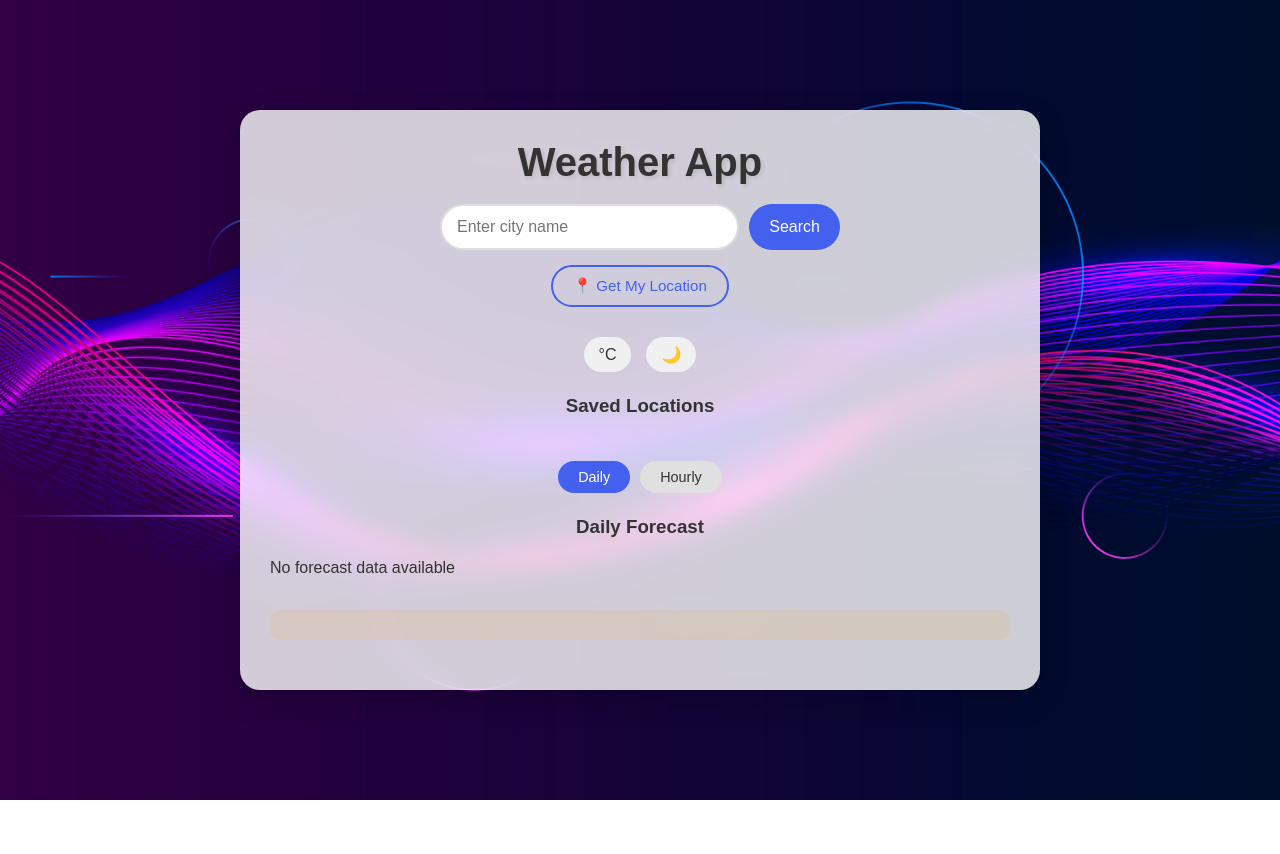
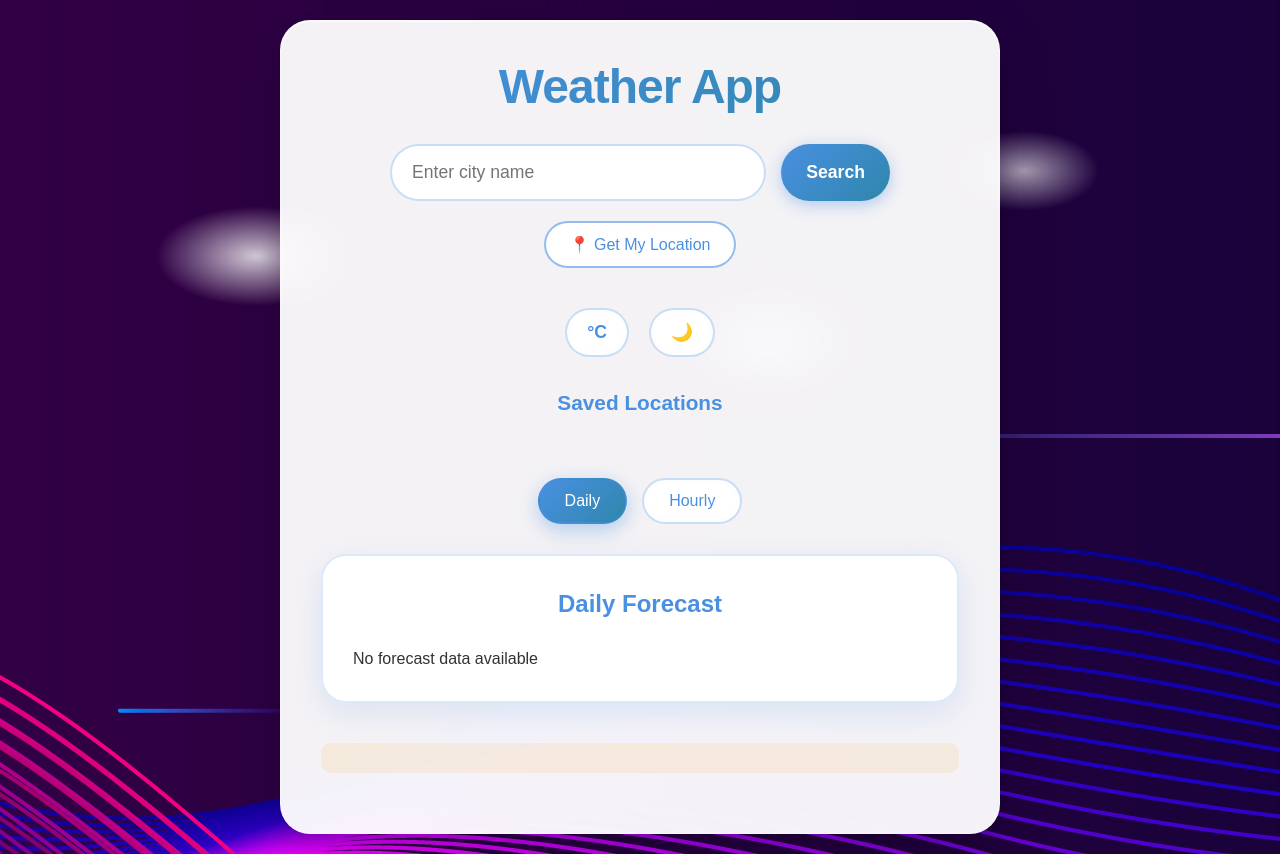
Before and after one commit to Andile45/React-Weather-App, a React (Vite) app: page / in a window 1280 px wide. Before the commit the page ends 800 px from the top, so only its background shows below. Built offline with nearby package versions, Linux system fonts and the light colour scheme.

Commit message:
i changed the whole styling of the application

```diff
--- a/src/App.css
+++ b/src/App.css
@@ -13,12 +13,12 @@ body {
 }
 
 body.light {
-  background-color: #f5f5f5;
+  background: linear-gradient(to bottom, #4A90E2 0%, #87CEEB 50%, #98FB98 100%);
   color: #333;
 }
 
 body.dark {
-  background-color: #222;
+  background: linear-gradient(to bottom, #1e3c72 0%, #2a5298 50%, #2d5016 100%);
   color: #f5f5f5;
 }
 
@@ -30,99 +30,138 @@ body.dark {
 .app {
   width: 100%;
   min-height: 100vh;
-  background-size: cover;
-  background-position: center;
-  background-repeat: no-repeat;
+  background: linear-gradient(to bottom, #4A90E2 0%, #87CEEB 50%, #98FB98 100%);
   display: flex;
   justify-content: center;
   align-items: center;
   padding: 20px;
+  position: relative;
 }
 
 .app.light {
-  background-color: rgba(255, 255, 255, 0.7);
+  background: linear-gradient(to bottom, #4A90E2 0%, #87CEEB 50%, #98FB98 100%);
 }
 
 .app.dark {
-  background-color: rgba(0, 0, 0, 0.7);
+  background: linear-gradient(to bottom, #1e3c72 0%, #2a5298 50%, #2d5016 100%);
+}
+
+/* Add floating clouds effect */
+.app::before {
+  content: '';
+  position: absolute;
+  top: 0;
+  left: 0;
+  right: 0;
+  bottom: 0;
+  background-image:
+    radial-gradient(ellipse 200px 100px at 20% 30%, rgba(255, 255, 255, 0.8) 0%, transparent 50%),
+    radial-gradient(ellipse 150px 80px at 80% 20%, rgba(255, 255, 255, 0.6) 0%, transparent 50%),
+    radial-gradient(ellipse 180px 90px at 60% 40%, rgba(255, 255, 255, 0.7) 0%, transparent 50%);
+  pointer-events: none;
+  z-index: 0;
 }
 
 .container {
   width: 100%;
-  max-width: 800px;
-  background-color: rgba(255, 255, 255, 0.8);
-  border-radius: 20px;
-  padding: 30px;
-  box-shadow: 0 10px 30px rgba(0, 0, 0, 0.2);
-  backdrop-filter: blur(10px);
+  max-width: 720px;
+  background: rgba(255, 255, 255, 0.95);
+  border-radius: 30px;
+  padding: 40px;
+  box-shadow:
+    0 20px 60px rgba(0, 0, 0, 0.15),
+    0 8px 25px rgba(0, 0, 0, 0.1),
+    inset 0 1px 0 rgba(255, 255, 255, 0.8);
+  backdrop-filter: blur(20px);
+  border: 1px solid rgba(255, 255, 255, 0.3);
   transition: all 0.3s ease;
+  position: relative;
+  z-index: 1;
 }
 
 .dark .container {
-  background-color: rgba(40, 40, 40, 0.8);
+  background: rgba(30, 40, 60, 0.9);
   color: #f5f5f5;
+  border: 1px solid rgba(255, 255, 255, 0.1);
 }
 
 .app-title {
-  font-size: 2.5rem;
-  margin-bottom: 20px;
+  font-size: 3rem;
+  margin-bottom: 30px;
   text-align: center;
-  color: #333;
-  text-shadow: 2px 2px 4px rgba(0, 0, 0, 0.1);
+  background: linear-gradient(135deg, #4A90E2, #2E86AB);
+  -webkit-background-clip: text;
+  -webkit-text-fill-color: transparent;
+  background-clip: text;
+  font-weight: 700;
+  text-shadow: none;
+  letter-spacing: -1px;
 }
 
 .dark .app-title {
-  color: #f5f5f5;
+  background: linear-gradient(135deg, #87CEEB, #98FB98);
+  -webkit-background-clip: text;
+  -webkit-text-fill-color: transparent;
+  background-clip: text;
 }
 
 /* Search Container */
 .search-container {
   display: flex;
   flex-direction: column;
-  gap: 15px;
-  margin-bottom: 30px;
+  gap: 20px;
+  margin-bottom: 40px;
   align-items: center;
 }
 
 .search-container form {
   display: flex;
-  gap: 10px;
+  gap: 15px;
   width: 100%;
-  max-width: 400px;
+  max-width: 500px;
 }
 
 .search-input {
   flex: 1;
-  padding: 12px 15px;
-  border: 2px solid #ddd;
-  border-radius: 25px;
-  font-size: 1rem;
+  padding: 16px 20px;
+  border: 2px solid rgba(74, 144, 226, 0.3);
+  border-radius: 30px;
+  font-size: 1.1rem;
   outline: none;
-  transition: border-color 0.3s ease;
+  transition: all 0.3s ease;
+  background: rgba(255, 255, 255, 0.9);
+  backdrop-filter: blur(10px);
 }
 
 .search-input:focus {
-  border-color: #4361ee;
+  border-color: #4A90E2;
+  box-shadow: 0 0 20px rgba(74, 144, 226, 0.3);
+  transform: translateY(-2px);
 }
 
 .search-button {
-  padding: 12px 20px;
+  padding: 16px 25px;
   border: none;
-  border-radius: 25px;
-  background-color: #4361ee;
+  border-radius: 30px;
+  background: linear-gradient(135deg, #4A90E2, #2E86AB);
   color: white;
-  font-size: 1rem;
+  font-size: 1.1rem;
+  font-weight: 600;
   cursor: pointer;
-  transition: background-color 0.3s ease;
+  transition: all 0.3s ease;
+  box-shadow: 0 4px 15px rgba(74, 144, 226, 0.4);
 }
 
 .search-button:hover {
-  background-color: #3651d4;
+  transform: translateY(-2px);
+  box-shadow: 0 8px 25px rgba(74, 144, 226, 0.5);
 }
 
 .search-button:disabled {
-  background-color: #ccc;
+  background: #ccc;
   cursor: not-allowed;
+  transform: none;
+  box-shadow: none;
 }
 
 /* Location Controls */
@@ -133,23 +172,28 @@ body.dark {
 }
 
 .location-controls .location-button {
-  padding: 10px 20px;
-  border: 2px solid #4361ee;
-  border-radius: 25px;
-  background-color: transparent;
-  color: #4361ee;
-  font-size: 0.95rem;
+  padding: 12px 24px;
+  border: 2px solid rgba(74, 144, 226, 0.6);
+  border-radius: 30px;
+  background: rgba(255, 255, 255, 0.8);
+  color: #4A90E2;
+  font-size: 1rem;
+  font-weight: 500;
   cursor: pointer;
   transition: all 0.3s ease;
   display: flex;
   align-items: center;
   gap: 8px;
+  backdrop-filter: blur(10px);
 }
 
 .location-controls .location-button:hover {
-  background-color: #4361ee;
+  background: linear-gradient(135deg, #4A90E2, #2E86AB);
   color: white;
+  transform: translateY(-2px);
+  box-shadow: 0 8px 20px rgba(74, 144, 226, 0.4);
 }
+
 
 .location-controls .location-button:disabled {
   border-color: #ccc;
@@ -171,86 +215,122 @@ body.dark {
 .settings {
   display: flex;
   justify-content: center;
-  gap: 15px;
-  margin-bottom: 20px;
+  gap: 20px;
+  margin-bottom: 30px;
 }
 
 .settings-button {
-  padding: 8px 15px;
-  border: none;
-  border-radius: 20px;
-  background-color: #f0f0f0;
-  color: #333;
-  font-size: 1rem;
+  padding: 12px 20px;
+  border: 2px solid rgba(74, 144, 226, 0.3);
+  border-radius: 25px;
+  background: rgba(255, 255, 255, 0.8);
+  color: #4A90E2;
+  font-size: 1.1rem;
+  font-weight: 600;
   cursor: pointer;
   transition: all 0.3s ease;
+  backdrop-filter: blur(10px);
 }
 
 .dark .settings-button {
-  background-color: #555;
-  color: #f5f5f5;
+  background: rgba(30, 40, 60, 0.8);
+  color: #87CEEB;
+  border-color: rgba(135, 206, 235, 0.3);
 }
 
 .settings-button:hover {
-  background-color: #4361ee;
+  background: linear-gradient(135deg, #4A90E2, #2E86AB);
   color: white;
+  transform: translateY(-2px);
+  box-shadow: 0 8px 20px rgba(74, 144, 226, 0.4);
 }
 
 /* Saved Locations */
 .saved-locations {
-  margin-bottom: 30px;
+  margin-bottom: 40px;
 }
 
 .saved-locations h3 {
-  margin-bottom: 10px;
+  margin-bottom: 20px;
   text-align: center;
+  color: #4A90E2;
+  font-size: 1.3rem;
+  font-weight: 600;
+}
+
+.dark .saved-locations h3 {
+  color: #87CEEB;
 }
 
 .location-list {
   display: flex;
   flex-wrap: wrap;
-  gap: 10px;
+  gap: 12px;
   justify-content: center;
 }
 
 .location-button {
-  padding: 8px 15px;
-  border: none;
-  border-radius: 20px;
-  background-color: #e0e0e0;
-  color: #333;
-  font-size: 0.9rem;
+  padding: 10px 18px;
+  border: 2px solid rgba(74, 144, 226, 0.3);
+  border-radius: 25px;
+  background: rgba(255, 255, 255, 0.8);
+  color: #4A90E2;
+  font-size: 0.95rem;
+  font-weight: 500;
   cursor: pointer;
   transition: all 0.3s ease;
+  backdrop-filter: blur(10px);
 }
 
 .dark .location-button {
-  background-color: #444;
-  color: #f5f5f5;
+  background: rgba(30, 40, 60, 0.8);
+  color: #87CEEB;
+  border-color: rgba(135, 206, 235, 0.3);
 }
 
 .location-button:hover {
-  background-color: #4361ee;
+  background: linear-gradient(135deg, #4A90E2, #2E86AB);
   color: white;
+  transform: translateY(-2px);
+  box-shadow: 0 6px 15px rgba(74, 144, 226, 0.3);
 }
 
 /* View Mode */
 .view-mode {
   display: flex;
   justify-content: center;
-  gap: 10px;
-  margin-bottom: 20px;
+  gap: 15px;
+  margin-bottom: 30px;
 }
 
 .view-button {
-  padding: 8px 20px;
-  border: none;
-  border-radius: 20px;
-  background-color: #e0e0e0;
-  color: #333;
-  font-size: 0.9rem;
+  padding: 12px 25px;
+  border: 2px solid rgba(74, 144, 226, 0.3);
+  border-radius: 25px;
+  background: rgba(255, 255, 255, 0.8);
+  color: #4A90E2;
+  font-size: 1rem;
+  font-weight: 500;
   cursor: pointer;
   transition: all 0.3s ease;
+  backdrop-filter: blur(10px);
+}
+
+.view-button.active {
+  background: linear-gradient(135deg, #4A90E2, #2E86AB);
+  color: white;
+  box-shadow: 0 6px 20px rgba(74, 144, 226, 0.4);
+}
+
+.dark .view-button {
+  background: rgba(30, 40, 60, 0.8);
+  color: #87CEEB;
+  border-color: rgba(135, 206, 235, 0.3);
+}
+
+.dark .view-button.active {
+  background: linear-gradient(135deg, #87CEEB, #98FB98);
+  color: #1e3c72;
 }
 
 .dark .view-button {
@@ -266,138 +346,249 @@ body.dark {
 /* Loading and Error */
 .loading, .error {
   text-align: center;
-  padding: 20px;
-  margin-bottom: 20px;
-  border-radius: 10px;
+  padding: 25px;
+  margin-bottom: 30px;
+  border-radius: 20px;
+  backdrop-filter: blur(10px);
 }
 
 .loading {
-  background-color: rgba(0, 0, 0, 0.05);
+  background: rgba(74, 144, 226, 0.1);
+  color: #4A90E2;
+  font-weight: 500;
 }
 
 .error {
-  background-color: rgba(255, 0, 0, 0.1);
+  background: rgba(255, 107, 107, 0.15);
   color: #d32f2f;
+  border: 2px solid rgba(255, 107, 107, 0.3);
 }
 
 .dark .error {
-  background-color: rgba(255, 0, 0, 0.2);
+  background: rgba(255, 107, 107, 0.2);
+  border-color: rgba(255, 107, 107, 0.4);
+}
+
+/* Error Message */
+.error-message {
+  text-align: center;
+  padding: 25px;
+  margin-bottom: 30px;
+  border-radius: 20px;
+  background: rgba(255, 107, 107, 0.15);
+  border: 2px solid rgba(255, 107, 107, 0.3);
+  backdrop-filter: blur(10px);
+}
+
+.error-message p {
+  margin-bottom: 15px;
+  color: #d32f2f;
+  font-weight: 500;
+}
+
+.error-message button {
+  padding: 10px 20px;
+  border: none;
+  border-radius: 20px;
+  background: linear-gradient(135deg, #ff6b6b, #ee5a52);
+  color: white;
+  font-weight: 500;
+  cursor: pointer;
+  transition: all 0.3s ease;
+}
+
+.error-message button:hover {
+  transform: translateY(-2px);
+  box-shadow: 0 6px 15px rgba(255, 107, 107, 0.4);
 }
 
 /* Weather Display */
 .weather-display {
   text-align: center;
-  margin-bottom: 30px;
+  margin-bottom: 40px;
+  background: rgba(255, 255, 255, 0.9);
+  border-radius: 25px;
+  padding: 30px;
+  backdrop-filter: blur(15px);
+  border: 2px solid rgba(74, 144, 226, 0.2);
+  box-shadow: 0 10px 30px rgba(74, 144, 226, 0.15);
+}
+
+.dark .weather-display {
+  background: rgba(30, 40, 60, 0.9);
+  border-color: rgba(135, 206, 235, 0.2);
 }
 
 .weather-display h2 {
-  margin-bottom: 15px;
-  font-size: 1.8rem;
+  margin-bottom: 25px;
+  font-size: 2rem;
+  color: #4A90E2;
+  font-weight: 600;
+}
+
+.dark .weather-display h2 {
+  color: #87CEEB;
 }
 
 .weather-main {
   display: flex;
   flex-direction: column;
   align-items: center;
-  margin-bottom: 20px;
+  margin-bottom: 30px;
 }
 
 .weather-icon {
-  width: 120px;
-  height: 120px;
-  margin-bottom: 10px;
+  width: 140px;
+  height: 140px;
+  margin-bottom: 15px;
+  filter: drop-shadow(0 4px 8px rgba(74, 144, 226, 0.3));
 }
 
 .temperature {
-  font-size: 3rem;
-  font-weight: bold;
-  margin-bottom: 5px;
+  font-size: 3.5rem;
+  font-weight: 700;
+  margin-bottom: 10px;
+  background: linear-gradient(135deg, #4A90E2, #2E86AB);
+  -webkit-background-clip: text;
+  -webkit-text-fill-color: transparent;
+  background-clip: text;
+}
+
+.dark .temperature {
+  background: linear-gradient(135deg, #87CEEB, #98FB98);
+  -webkit-background-clip: text;
+  -webkit-text-fill-color: transparent;
+  background-clip: text;
 }
 
 .weather-description {
-  font-size: 1.2rem;
+  font-size: 1.3rem;
   text-transform: capitalize;
-  color: #555;
+  color: #666;
+  font-weight: 500;
 }
 
 .dark .weather-description {
-  color: #ccc;
+  color: #b0c4de;
 }
 
 .weather-details {
   display: grid;
   grid-template-columns: repeat(2, 1fr);
-  gap: 15px;
-  margin-top: 20px;
+  gap: 20px;
+  margin-top: 30px;
 }
 
 .detail {
-  background-color: rgba(255, 255, 255, 0.5);
-  padding: 15px;
-  border-radius: 10px;
+  background: rgba(255, 255, 255, 0.7);
+  padding: 20px;
+  border-radius: 20px;
   display: flex;
   flex-direction: column;
   align-items: center;
+  backdrop-filter: blur(10px);
+  border: 2px solid rgba(74, 144, 226, 0.2);
+  transition: all 0.3s ease;
+}
+
+.detail:hover {
+  transform: translateY(-3px);
+  box-shadow: 0 8px 25px rgba(74, 144, 226, 0.2);
 }
 
 .dark .detail {
-  background-color: rgba(60, 60, 60, 0.5);
+  background: rgba(30, 40, 60, 0.7);
+  border-color: rgba(135, 206, 235, 0.2);
 }
 
 .label {
-  font-size: 0.9rem;
-  color: #555;
-  margin-bottom: 5px;
+  font-size: 1rem;
+  color: #666;
+  margin-bottom: 8px;
+  font-weight: 500;
 }
 
 .dark .label {
-  color: #ccc;
+  color: #b0c4de;
 }
 
 .value {
-  font-size: 1.2rem;
-  font-weight: bold;
+  font-size: 1.4rem;
+  font-weight: 700;
+  color: #4A90E2;
+}
+
+.dark .value {
+  color: #87CEEB;
 }
 
 /* Forecast */
 .forecast {
-  margin-bottom: 30px;
+  margin-bottom: 40px;
+  background: rgba(255, 255, 255, 0.9);
+  border-radius: 25px;
+  padding: 30px;
+  backdrop-filter: blur(15px);
+  border: 2px solid rgba(74, 144, 226, 0.2);
+  box-shadow: 0 10px 30px rgba(74, 144, 226, 0.15);
+}
+
+.dark .forecast {
+  background: rgba(30, 40, 60, 0.9);
+  border-color: rgba(135, 206, 235, 0.2);
 }
 
 .forecast h3 {
   text-align: center;
-  margin-bottom: 15px;
+  margin-bottom: 25px;
+  font-size: 1.5rem;
+  color: #4A90E2;
+  font-weight: 600;
+}
+
+.dark .forecast h3 {
+  color: #87CEEB;
 }
 
 .forecast-items {
   display: flex;
   overflow-x: auto;
-  gap: 15px;
-  padding: 10px 0;
+  gap: 20px;
+  padding: 15px 0;
 }
 
 .forecast-item {
-  min-width: 100px;
-  background-color: rgba(255, 255, 255, 0.5);
-  padding: 15px;
-  border-radius: 10px;
+  min-width: 120px;
+  background: rgba(255, 255, 255, 0.8);
+  padding: 20px;
+  border-radius: 20px;
   display: flex;
   flex-direction: column;
   align-items: center;
-  transition: transform 0.3s ease;
+  transition: all 0.3s ease;
+  backdrop-filter: blur(10px);
+  border: 2px solid rgba(74, 144, 226, 0.2);
 }
 
 .dark .forecast-item {
-  background-color: rgba(60, 60, 60, 0.5);
+  background: rgba(30, 40, 60, 0.8);
+  border-color: rgba(135, 206, 235, 0.2);
 }
 
 .forecast-item:hover {
   transform: translateY(-5px);
+  box-shadow: 0 8px 25px rgba(74, 144, 226, 0.3);
 }
 
 .forecast-time {
-  font-size: 0.9rem;
-  margin-bottom: 10px;
+  font-size: 1rem;
+  margin-bottom: 15px;
+  color: #666;
+  font-weight: 500;
+}
+
+.dark .forecast-time {
+  color: #b0c4de;
 }
 
 .forecast-icon {
```
